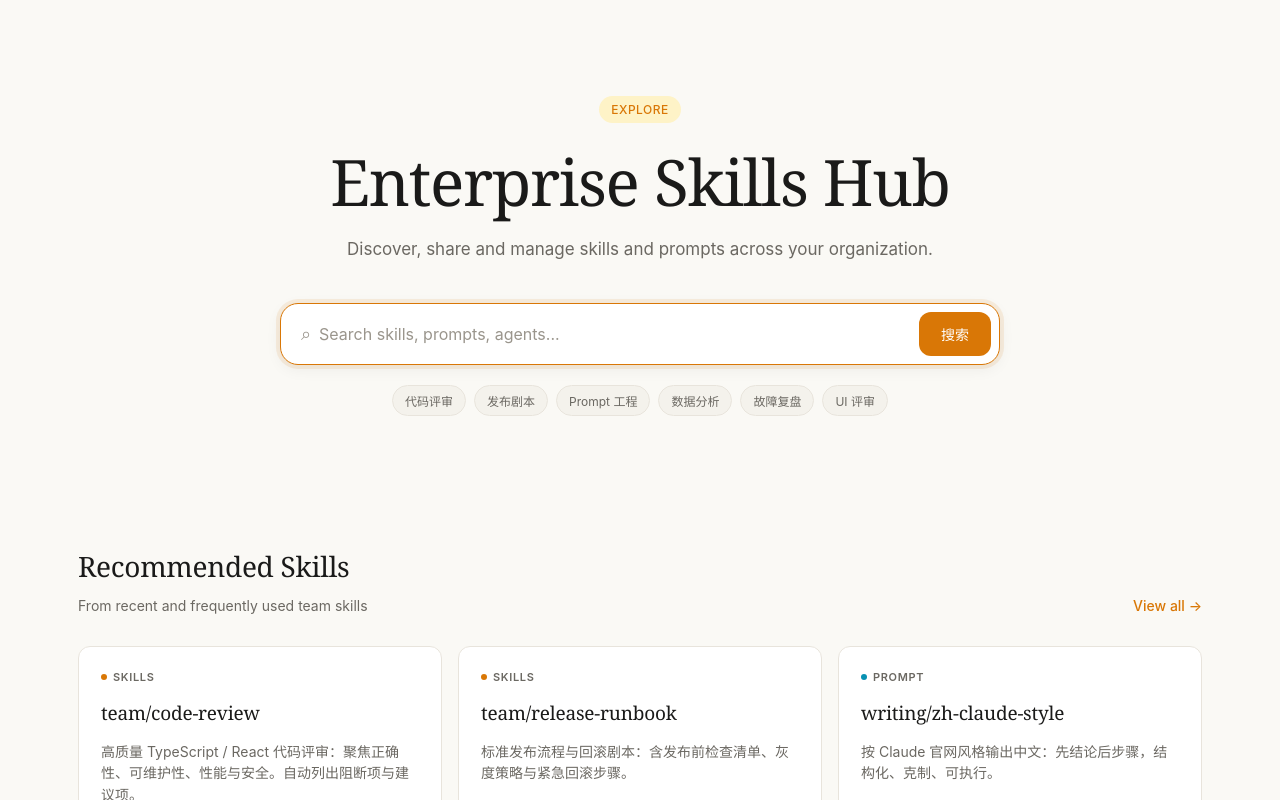
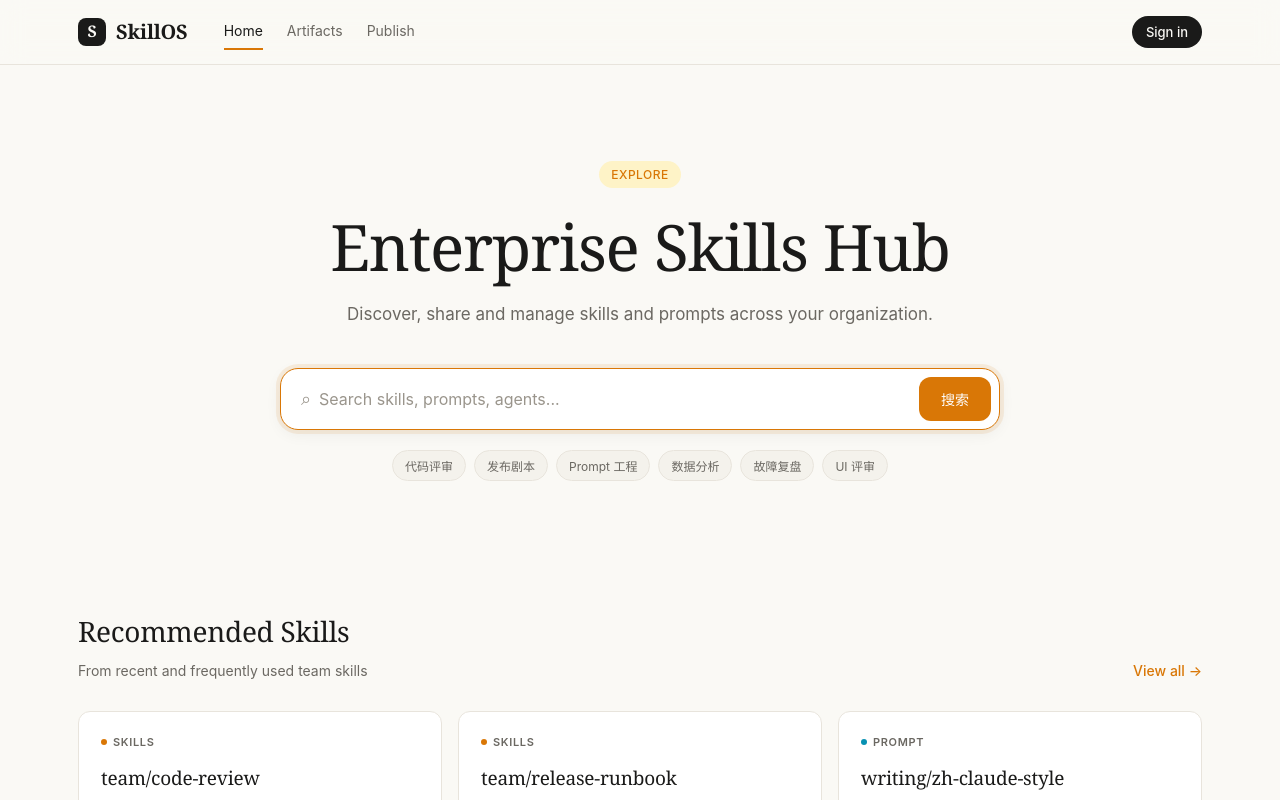
Before and after one commit to niuben/skills, a React (Vite) app in the folder apps/web/: page / in a window 1280 px wide. Shown: the top 800 px of the page. Built offline with nearby package versions, Linux system fonts and the light colour scheme; no server answers.

Commit message:
fix:  add nav

```diff
--- a/apps/web/src/App.tsx
+++ b/apps/web/src/App.tsx
@@ -1,4 +1,5 @@
 import { Route, Routes } from "react-router-dom";
+import { Navbar } from "./components/Navbar";
 import { Footer } from "./components/Footer";
 import { HomePage } from "./pages/HomePage";
 import { ListPage } from "./pages/ListPage";
@@ -11,6 +12,7 @@ export function App() {
   return (
     <div className="app">
       <main style={{ flex: 1 }}>
+        <Navbar />
         <Routes>
           <Route path="/" element={<HomePage />} />
           <Route path="/explore" element={<ListPage />} />
```
